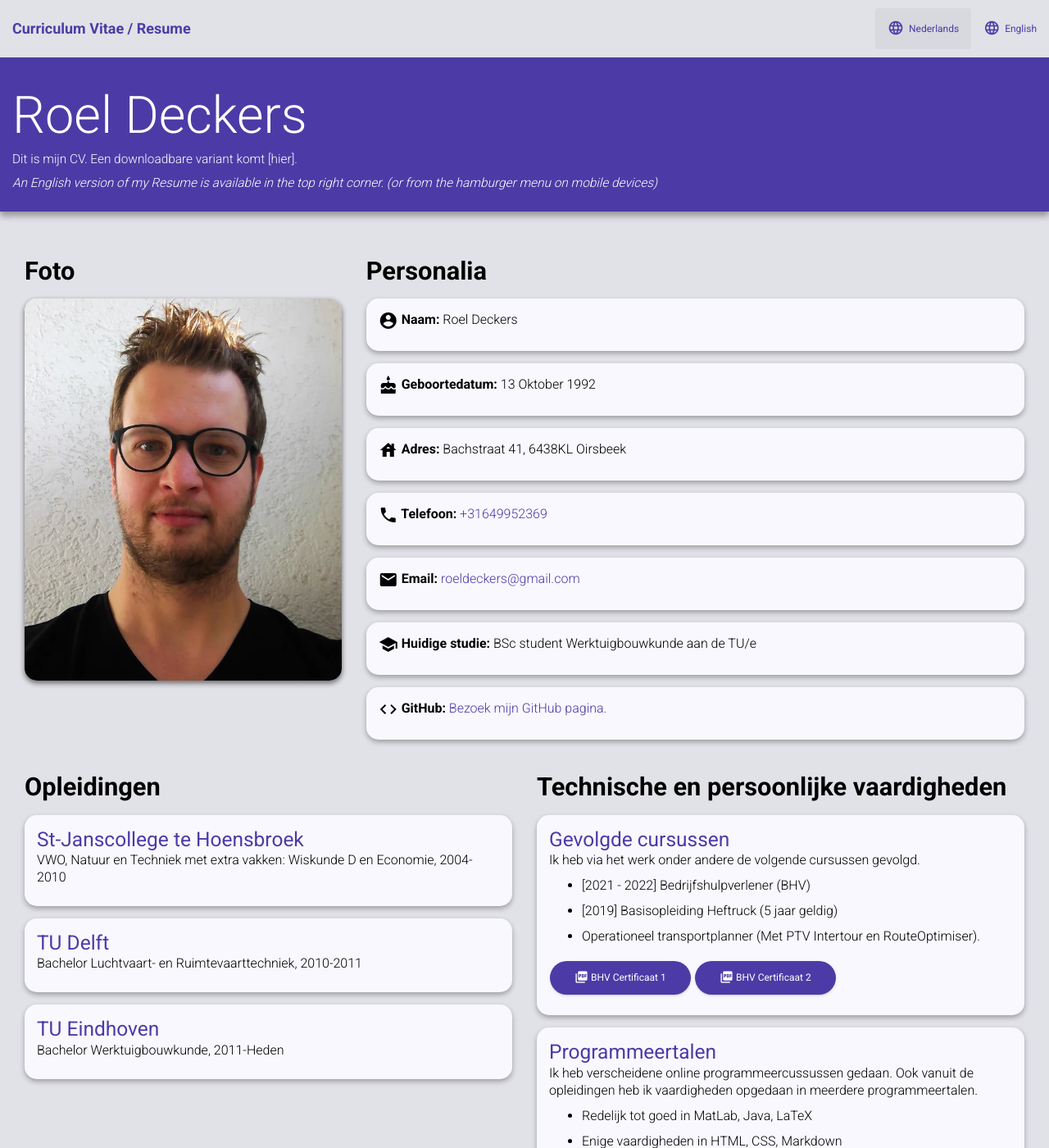
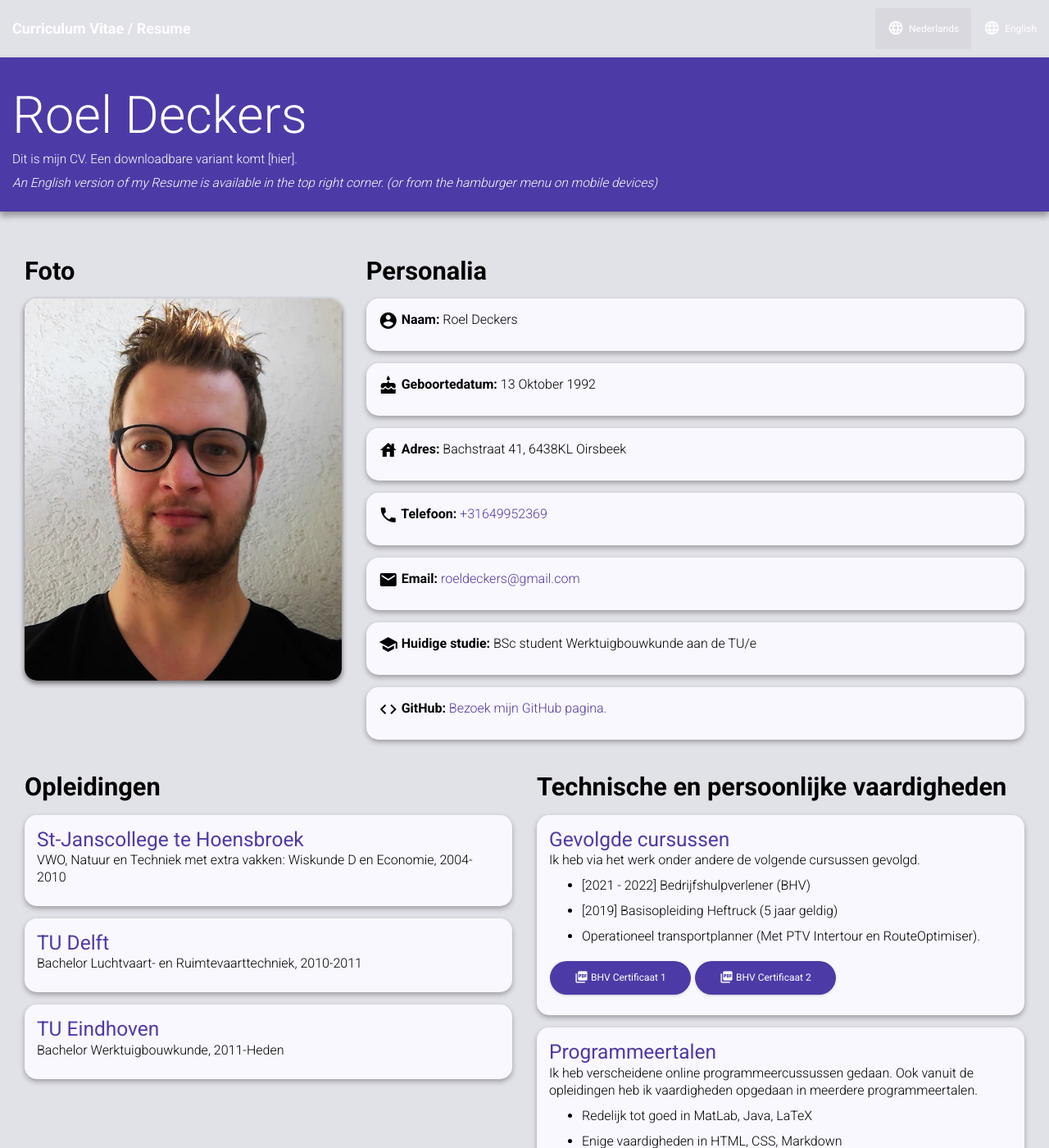
Before and after one commit to RoelD/CV, a Jekyll site: the page built from index.html, in a window 1280 px wide and 1400 px high. Shown: the whole window at 82% size. Built offline with Jekyll 4.4.1, drawn with Linux system fonts in a browser that asks for light colours; nearby versions of some CDN libraries.

Commit message:
style: play around with page header

```diff
--- a/assets/css/style.css
+++ b/assets/css/style.css
@@ -95,8 +95,8 @@
 }
 
 .navbar-transparent {
-  background: var(--backgroundBody) !important;
-  color: var(--accentColor) !important;
+  background: var(--accentColory) !important;
+  color: var(--colorTextAccentColor) !important;
   padding-top: 10px !important;
 }
 
@@ -125,7 +125,7 @@
 }
 
 .icon-bar {
-  color: var(--accentColor);
+  color: var(--colorTextAccentColor);
 }
 
 .btn-cv {
```
